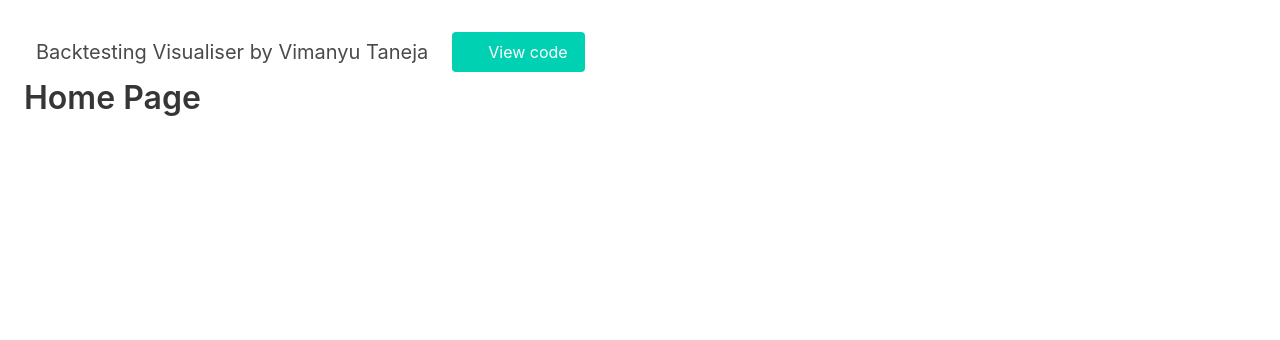
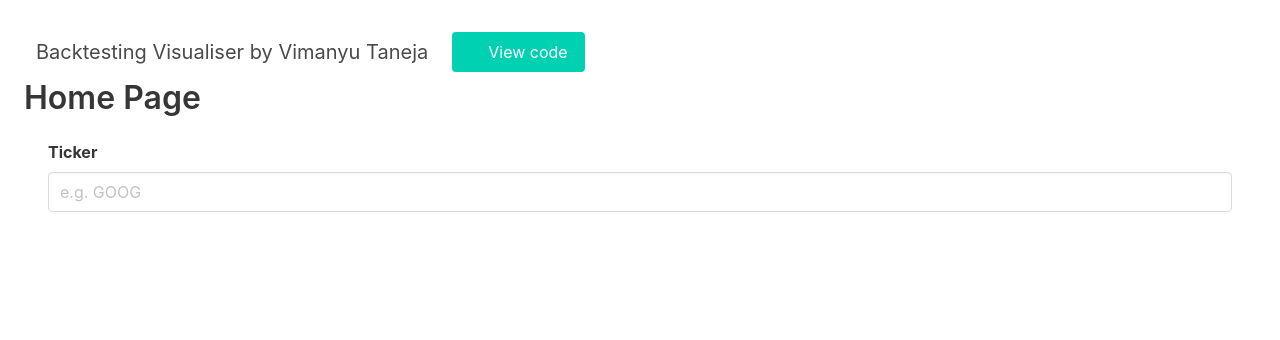
Before and after one commit to vimanyu-taneja/backtesting-visualiser, a Flask app: template templates/index.html in a window 1280 px wide. Shown: the top 340 px of the page. Run offline with Flask 3, Linux system fonts and the light colour scheme; the template is opened without the code that fills it, so the values that code supplies are empty; some libraries are stand-ins or nearby versions.

Commit message:
Add input field for stock ticker

```diff
--- a/templates/index.html
+++ b/templates/index.html
@@ -37,6 +37,12 @@
     <div>
       <h1 class="title">Home Page</h1>
     </div>
+    <div class="field m-5">
+      <label class="label">Ticker</label>
+      <div class="control">
+        <input class="input" type="text" placeholder="e.g. GOOG" />
+      </div>
+    </div>
     <script
       type="text/javascript"
       src="{{ url_for('static', filename='index.js') }}"
```
